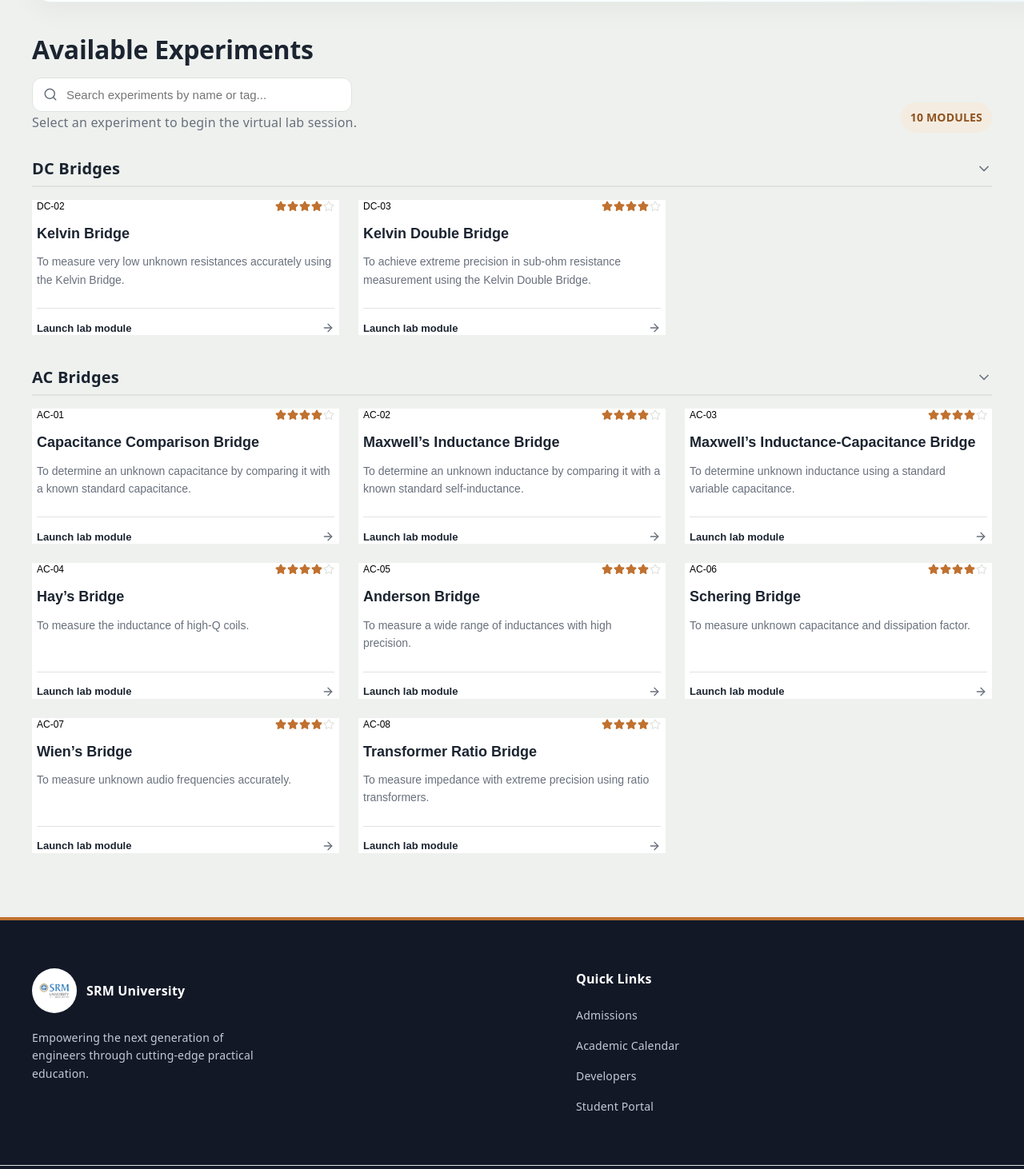
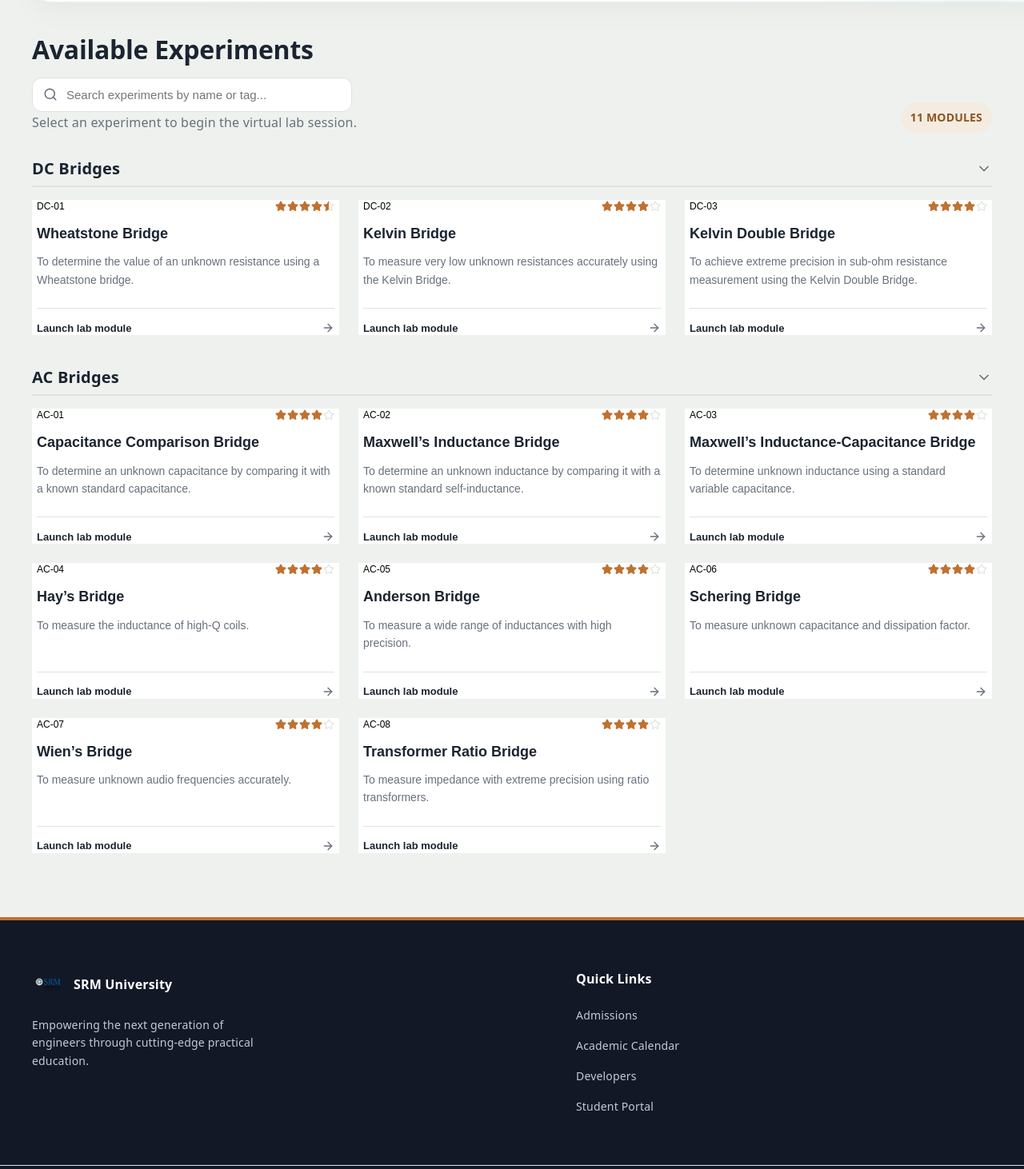
Before and after one commit to SiD4422/vlab, a React (Vite) app: page /student in a window 1280 px wide. Shown: the part 1248-2710 px from the top of the page at 80% size. Built offline with nearby package versions, Linux system fonts and the light colour scheme; no server answers; the database is empty; sample sign-in values are in the browser's storage.

Commit message:
fix: revert sandbox title and fix logo styling in Navbar and Footer

```diff
--- a/public/circuit-sandbox.html
+++ b/public/circuit-sandbox.html
@@ -135,7 +135,7 @@
 <body>
 <div class="app">
   <div class="topbar">
-    <div class="brand">&#9889; WHEATSTONE BRIDGE</div>
+    <div class="brand">&#9889; CIRCUIT SANDBOX</div>
     <div class="sep"></div>
     <button id="btnRun" class="primary">&#9208; Pause</button>
     <button id="btnClear">&#128465; Clear</button>
--- a/src/data/experiments.js
+++ b/src/data/experiments.js
@@ -1,4 +1,70 @@
 export const EXPERIMENTS = [
+  {
+    "id": "wheatstone-bridge",
+    "tag": "DC-01",
+    "title": "Wheatstone Bridge",
+    "aim": "To determine the value of an unknown resistance using a Wheatstone bridge.",
+    "objectives": [
+      "Understand the principle of a Wheatstone bridge.",
+      "Balance the bridge to find the null point.",
+      "Calculate unknown resistance accurately."
+    ],
+    "theory": [
+      "A Wheatstone bridge is an electrical circuit used to measure an unknown electrical resistance by balancing two legs of a bridge circuit.",
+      "It consists of four resistors forming a quadrilateral. A galvanometer is connected between two opposite junctions, and a voltage source is connected across the other two.",
+      "The bridge is balanced when the current through the galvanometer is zero.",
+      "At balance, the ratio of the resistances in one leg equals the ratio in the other leg: R1/R2 = R3/Rx.",
+      "The unknown resistance Rx can be calculated as: Rx = (R3 × R2) / R1."
+    ],
+    "procedure": [
+      "Open the Circuit Sandbox and place four resistors in a diamond shape.",
+      "Place an unknown resistor (Rx) as one of the arms.",
+      "Connect a galvanometer across the middle of the bridge and a 9V battery across the ends.",
+      "Adjust the standard resistors until the galvanometer reads exactly 0 mA.",
+      "Use the balance equation to calculate the value of Rx and verify it in the inspector."
+    ],
+    "references": [
+      "A.K. Sawhney - Electrical Measurements"
+    ],
+    "pretest": [
+      {
+        "q": "The Wheatstone bridge is best used for measuring:",
+        "options": ["Very low resistance", "Medium resistance (1Ω to 1MΩ)", "Very high resistance", "Capacitance"],
+        "answer": 1
+      },
+      {
+        "q": "At balance condition, the current through the galvanometer is:",
+        "options": ["Maximum", "Minimum", "Zero", "Infinity"],
+        "answer": 2
+      }
+    ],
+    "posttest": [
+      {
+        "q": "If the battery and galvanometer are interchanged at balance, the balance condition:",
+        "options": ["Remains unchanged", "Changes", "Bridge burns", "Current becomes maximum"],
+        "answer": 0
+      },
+      {
+        "q": "Which of the following is a practical application of a Wheatstone bridge?",
+        "options": ["Measuring voltage", "Measuring current", "Strain gauge measurement", "Measuring frequency"],
+        "answer": 2
+      }
+    ],
+    "viva": [
+      {
+        "id": "wb_q1",
+        "question": "Why is a standard Wheatstone bridge not suitable for measuring very low resistances (below 1 ohm)?",
+        "options": ["It is too sensitive for low values.", "Contact and lead resistances cause significant measurement errors.", "It requires an AC supply for low resistance.", "The galvanometer will draw too much current and burn."],
+        "correctIndex": 1
+      },
+      {
+        "id": "wb_q2",
+        "question": "What happens to the balance point if the voltage of the battery driving the bridge is doubled?",
+        "options": ["The balance point shifts.", "The bridge cannot be balanced.", "The balance condition remains completely unaffected.", "The sensitivity decreases."],
+        "correctIndex": 2
+      }
+    ]
+  },
   {
     "id": "kelvin-bridge",
     "tag": "DC-02",
--- a/src/pages/StudentApp.jsx
+++ b/src/pages/StudentApp.jsx
@@ -121,7 +121,7 @@ export default function StudentApp() {
               <Menu size={28} />
             </button>
             <button onClick={() => setView("home")} aria-label="Go to home" style={{ display: "flex", alignItems: "center", gap: 14, background: "none", border: "none", cursor: "pointer", textAlign: "left", padding: 0 }}>
-            <img src="/srm-logo.webp" alt="SRM University Logo" style={{ width: 56, height: 56, objectFit: 'contain', background: '#fff', borderRadius: '50%', padding: '4px', border: `2px solid ${C.copper}` }} />
+            <img src="/srm-logo.webp" alt="SRM University Logo" style={{ height: 44, objectFit: 'contain' }} />
             <div>
               <div style={{ color: "#fff", fontWeight: 800, fontSize: 18, letterSpacing: 0.2 }}>SRM University</div>
               <div style={{ color: "#c3c9d6", fontSize: 12, fontWeight: 600 }}>Dept. of Electrical Engineering</div>
@@ -202,7 +202,7 @@ export default function StudentApp() {
           {/* Branding & Contact */}
           <div style={{ flex: "1 1 300px" }}>
             <div style={{ display: "flex", alignItems: "center", gap: 12, marginBottom: 20 }}>
-              <img src="/srm-logo.webp" alt="SRM University Logo" style={{ width: 48, height: 48, objectFit: 'contain', background: '#fff', borderRadius: '50%', padding: '4px' }} />
+              <img src="/srm-logo.webp" alt="SRM University Logo" style={{ height: 40, objectFit: 'contain' }} />
               <div>
                 <div style={{ color: "#fff", fontWeight: 800, fontSize: 16 }}>SRM University</div>
               </div>
```
